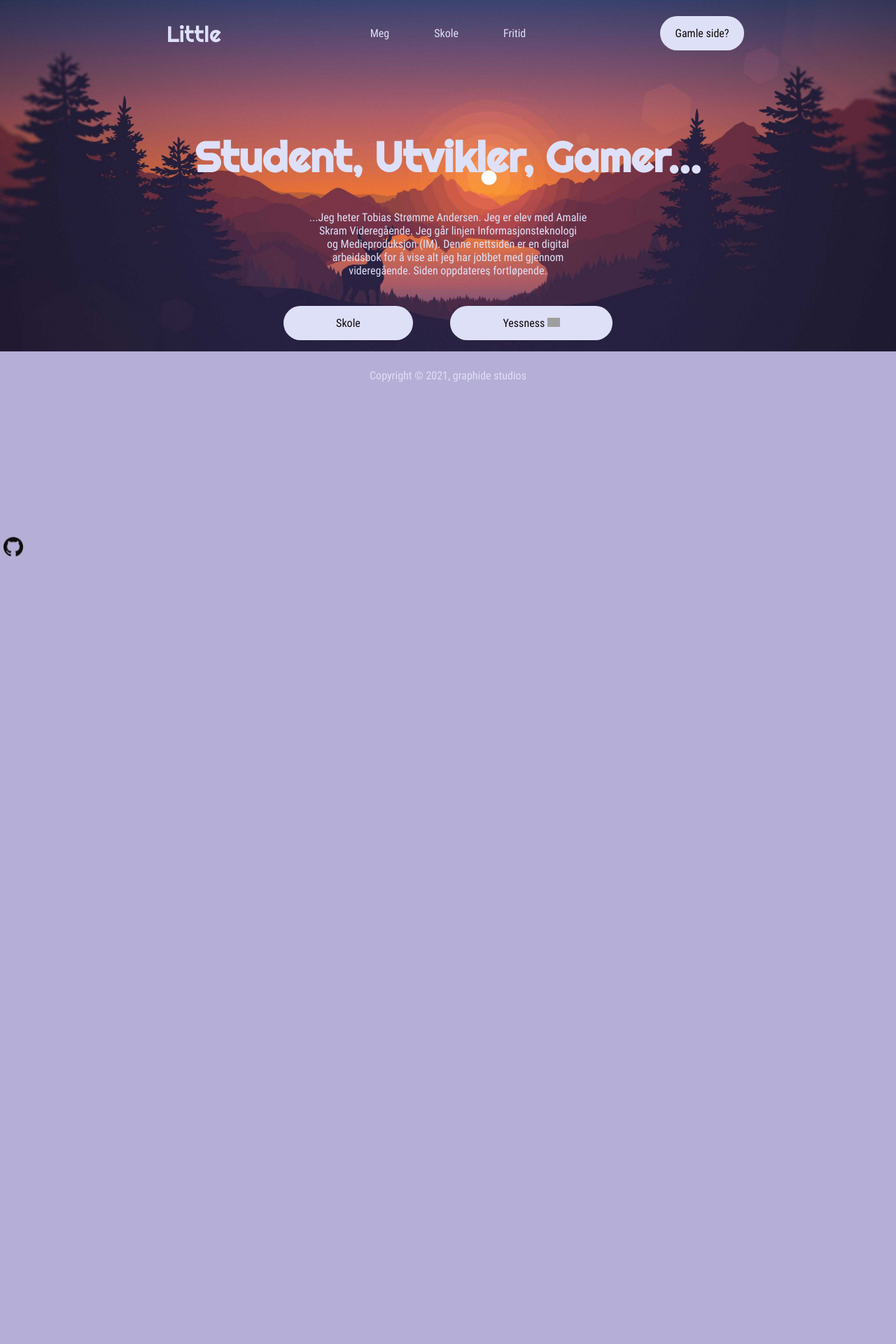
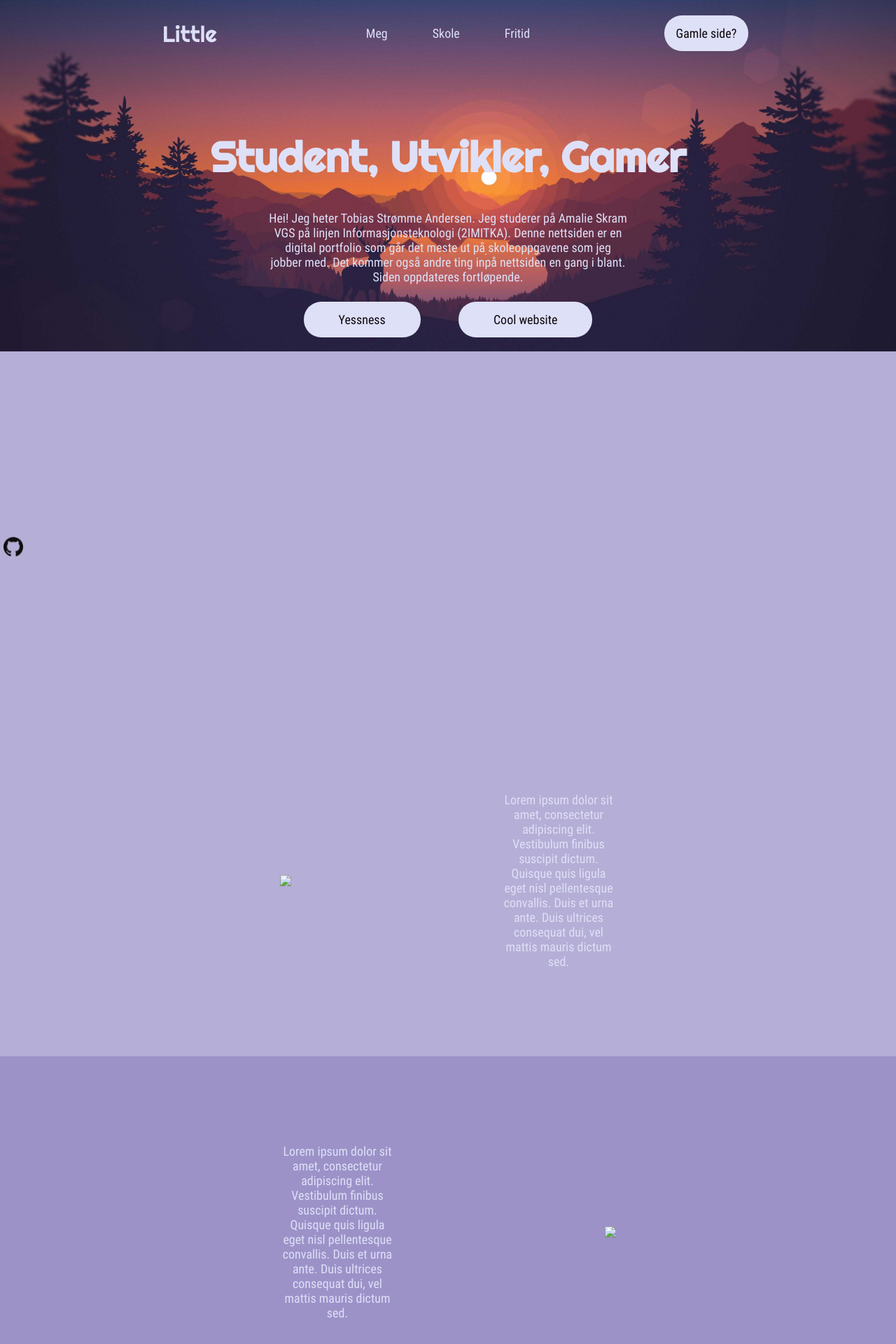
Before and after one commit to LilleAndersen/LilleAndersen.github.io, a PHP site: page / in a window 1280 px wide. Shown: the top 1920 px of the page at 70% size. Before the commit the page ends 795 px from the top, so only its background shows below. Run offline with PHP 8.4, Linux system fonts and the light colour scheme; some libraries are stand-ins or nearby versions; grey boxes are pictures that could not be loaded.

Commit message:
fix bugs, added testing panels on home page

```diff
--- a/index.html
+++ b/index.html
@@ -8,12 +8,12 @@
     <link rel="canonical" href="https://little.yessness.com/">
     <title>Tobias' Skoleside</title>
 
-    <link rel="apple-touch-icon" sizes="180x180" href="/assets/favicons/apple-touch-icon.png">
-    <link rel="icon" type="image/png" sizes="32x32" href="/assets/favicons/favicon-32x32.png">
-    <link rel="icon" type="image/png" sizes="16x16" href="/assets/favicons/favicon-16x16.png">
-    <link rel="manifest" href="/assets/favicons/site.webmanifest">
-    <link rel="mask-icon" href="/assets/favicons/safari-pinned-tab.svg" color="#5bbad5">
-    <link rel="shortcut icon" href="/assets/favicons/favicon.ico">
+    <link rel="apple-touch-icon" sizes="180x180" href="assets/favicons/apple-touch-icon.png">
+    <link rel="icon" type="image/png" sizes="32x32" href="assets/favicons/favicon-32x32.png">
+    <link rel="icon" type="image/png" sizes="16x16" href=assets/favicons/favicon-16x16.png">
+    <link rel="manifest" href="assets/favicons/site.webmanifest">
+    <link rel="mask-icon" href="assets/favicons/safari-pinned-tab.svg" color="#5bbad5">
+    <link rel="shortcut icon" href="assets/favicons/favicon.ico">
     <meta name="msapplication-TileColor" content="#fefefe">
     <meta name="msapplication-config" content="/assets/favicons/browserconfig.xml">
     <meta name="theme-color" content="#5D687A">
@@ -46,7 +46,7 @@
 
 <div class="main">
     <div id="home-box">
-            <h1 id="home-headline">Student, Utvikler, Gamer...</h1> <!-- Headline -->
+            <h1 id="home-headline">Student, Utvikler, Gamer</h1> <!-- Headline -->
 
             <!-- Arrow to go further down on the page -->
             <a id="home-moreinfo" href="#homeinfobox">
@@ -64,17 +64,37 @@
     <div id="home-infobox">
         <!-- Information about me -->
         <p id="home-info">
-            ...Jeg heter Tobias Strømme Andersen. Jeg er elev med Amalie <br>
-            Skram Videregående. Jeg går linjen Informasjonsteknologi <br>
-            og Medieproduksjon (IM). Denne nettsiden er en digital <br>
-            arbeidsbok for å vise alt jeg har jobbet med gjennom <br>
-            videregående. Siden oppdateres fortløpende.
+            Hei! Jeg heter Tobias Strømme Andersen. Jeg studerer
+            på Amalie Skram VGS på linjen Informasjonsteknologi
+            (2IMITKA). Denne nettsiden er en digital portfolio som
+            går det meste ut på skoleoppgavene som jeg jobber med.
+            Det kommer også andre ting inpå nettsiden en gang i blant.
+            Siden oppdateres fortløpende.
         </p>
-        <a href="pages/school/" id="subjectbtn-left" class="subjectbtn">Skole</a> <!-- School button -->
-        <a href="pages/freetime/" id="subjectbtn-right" class="subjectbtn">Yessness <img src="assets/images/hyperlink.jpg" width="18"></a> <!-- Freetime button -->
+        <a href="https://yessness.com/" id="subjectbtn-left" class="subjectbtn">Yessness</a> <!-- School button -->
+        <a href="https://haha.yessness.com/" id="subjectbtn-right" class="subjectbtn">Cool website</a> <!-- Freetime button -->
 
     </div>
 
+    <div class="home-sections-light">
+        <img src="https://via.placeholder.com/300">
+        <p>
+            Lorem ipsum dolor sit amet, consectetur adipiscing elit.
+            Vestibulum finibus suscipit dictum. Quisque quis ligula
+            eget nisl pellentesque convallis. Duis et urna ante.
+            Duis ultrices consequat dui, vel mattis mauris dictum sed.
+        </p>
+    </div>
+
+    <div class="home-sections-dark">
+        <p>
+            Lorem ipsum dolor sit amet, consectetur adipiscing elit.
+            Vestibulum finibus suscipit dictum. Quisque quis ligula
+            eget nisl pellentesque convallis. Duis et urna ante.
+            Duis ultrices consequat dui, vel mattis mauris dictum sed.
+        </p>
+        <img src="https://via.placeholder.com/300">
+    </div>
 
 
     <footer>
--- a/style.css
+++ b/style.css
@@ -10,6 +10,8 @@
         1.11 Github Logo
         1.12 Back to top
         1.13 Footer
+        1.14 Icons
+        1.15 Links
       2 Page Specific
         2.1 Home
         2.2 School
@@ -73,7 +75,8 @@ body {
 
 body {
   background-color: #B5AED6;
-  margin: 0 20vw;
+  margin: 0 0;
+  font-size: 18px;
 }
 
 .logo {
@@ -121,12 +124,28 @@ footer {
   font-family: "Roboto Condensed", arial, sans-serif;
   color: #DEE0F7;
   text-align: center;
+  margin-top: 100vh;
+}
+
+.icon {
+  align-content: center;
+  text-align: center;
+  align-self: center;
+  align-items: center;
+}
+
+a {
+  user-select: none;
+  -moz-user-select: none;
+  -ms-user-select: none;
+  -webkit-user-select: none;
 }
 
 #home {
   background-image: url("/assets/images/minimalist_trim1.jpg");
   background-size: 100%;
   background-repeat: no-repeat;
+  background-attachment: unset;
   color: #DEE0F7;
   text-align: center;
   font-family: "Roboto Condensed", Arial, sans-serif;
@@ -137,18 +156,52 @@ footer {
   font-size: 60px;
 }
 
+#home-info {
+  margin: 5vh 30% 0 30%;
+  mix-blend-mode: normal;
+}
+
 .subjectbtn {
   display: inline-block;
   color: #0C070D;
   background-color: #DEE0F7;
   margin: 25px;
-  padding: 15px 75px;
+  padding: 15px 50px;
+  min-width: 5vw;
   border-radius: 25px;
   text-decoration: none;
 }
 
 .subjectbtn:hover {
   text-decoration: underline;
+}
+
+.home-sections-light {
+  display: flex;
+  max-height: 500px;
+  margin: 500px 0 0 0;
+  padding: 125px 250px 125px 250px;
+  text-align: center;
+  align-items: center;
+  background-color: #B5AED6;
+}
+
+.home-sections-light img, .home-sections-light p {
+  margin: 0 150px;
+}
+
+.home-sections-dark {
+  display: flex;
+  max-height: 500px;
+  margin: 0;
+  padding: 125px 250px 125px 250px;
+  text-align: center;
+  align-items: center;
+  background-color: #9C92C8;
+}
+
+.home-sections-dark img, .home-sections-dark p {
+  margin: 0 150px;
 }
 
 /*
--- a/style.scss
+++ b/style.scss
@@ -11,6 +11,8 @@
         1.11 Github Logo
         1.12 Back to top
         1.13 Footer
+        1.14 Icons
+        1.15 Links
       2 Page Specific
         2.1 Home
         2.2 School
@@ -36,6 +38,7 @@
 
 $accent-light: #DEE0F7;
 $accent-light-purple: #B5AED6;
+$accent-middle-purple: #9C92C8;
 $accent-dark-purple: #0C070D;
 
 // 1.4 Flex
@@ -102,7 +105,8 @@ body
 body
 {
     background-color: #B5AED6;
-    margin: 0 20vw;
+    margin: 0 0;
+    font-size: 18px;
 }
 
 // 1.11 Github Logo
@@ -166,6 +170,27 @@ footer
     font-family: "Roboto Condensed", arial, sans-serif;
     color: $accent-light;
     text-align: center;
+    margin-top: 100vh;
+}
+
+// 1.14 Icons
+
+.icon
+{
+    align-content: center;
+    text-align: center;
+    align-self: center;
+    align-items: center;
+}
+
+// 1.15 Links
+
+a
+{
+    user-select: none;
+    -moz-user-select: none;
+    -ms-user-select: none;
+    -webkit-user-select: none;
 }
 
 // 2.1 Home
@@ -175,6 +200,7 @@ footer
     background-image: url("/assets/images/minimalist_trim1.jpg");
     background-size: 100%;
     background-repeat: no-repeat;
+    background-attachment: unset;
     color: $accent-light;
     text-align: center;
     font-family: "Roboto Condensed", Arial, sans-serif;
@@ -188,7 +214,8 @@ footer
 
 #home-info
 {
-
+    margin: 5vh 30% 0 30%;
+    mix-blend-mode: normal;
 }
 
 .subjectbtn
@@ -197,7 +224,8 @@ footer
     color: $accent-dark-purple;
     background-color: $accent-light;
     margin: 25px;
-    padding: 15px 75px;
+    padding: 15px 50px;
+    min-width: 5vw;
     border-radius: 25px;
     text-decoration: none;
 }
@@ -210,6 +238,38 @@ footer
 #subjectbtn-left
 {
 
+}
+
+.home-sections-light
+{
+    display: flex;
+    max-height: 500px;
+    margin: 500px 0 0 0;
+    padding: 125px 250px 125px 250px;
+    text-align: center;
+    align-items: center;
+    background-color: $accent-light-purple;
+}
+
+.home-sections-light img, .home-sections-light p
+{
+    margin: 0 150px;
+}
+
+.home-sections-dark
+{
+    display: flex;
+    max-height: 500px;
+    margin: 0;
+    padding: 125px 250px 125px 250px;
+    text-align: center;
+    align-items: center;
+    background-color: $accent-middle-purple;
+}
+
+.home-sections-dark img, .home-sections-dark p
+{
+    margin: 0 150px;
 }
 
 /*
```
Also changed, not shown: 1 other file.
